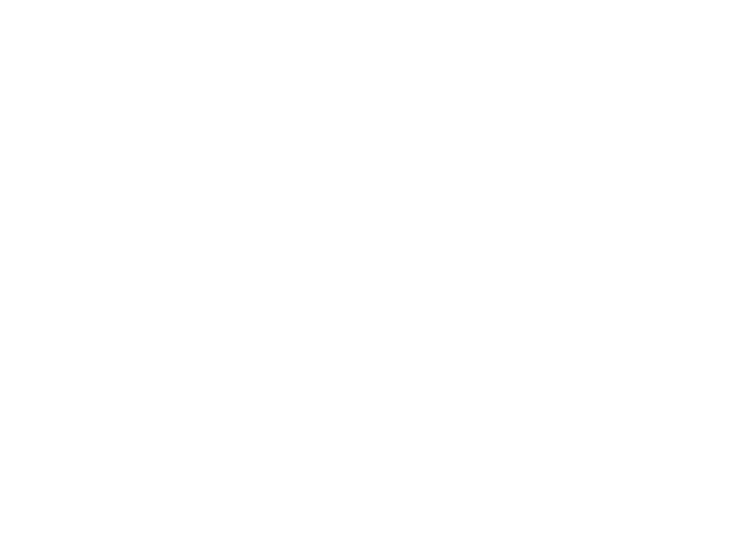
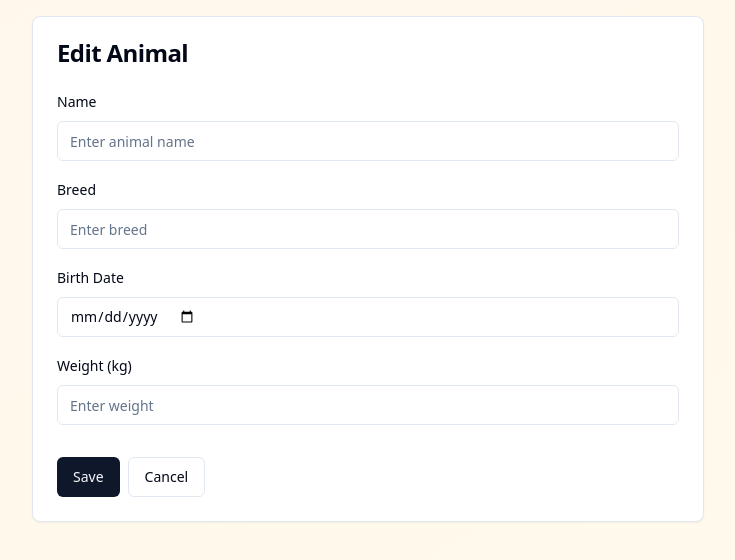
Before and after one commit to KamilBarczyk/PetLog, a React (Vite) app: page /edit-animal/1 in a window 1280 px wide. Before the commit this address had no page. Shown: the top 560 px of the page, without its empty margins (272-1007 px from the left). Built offline with nearby package versions, Linux system fonts and the light colour scheme.

Commit message:
feat(screens): add EditAnimalScreen component

```diff
--- a/src/App.tsx
+++ b/src/App.tsx
@@ -3,6 +3,7 @@
 import AnimalsListScreen from './screens/AnimalsListScreen';
 import AddAnimalScreen from './screens/AddAnimalScreen';
 import AnimalDetailsScreen from './screens/AnimalDetailsScreen';
+import EditAnimalScreen from './screens/EditAnimalScreen';
 
 const App = () => {
   return (
@@ -12,6 +13,7 @@
           <Route path="/" element={<AnimalsListScreen />} />
           <Route path="/add-animal" element={<AddAnimalScreen />} />
           <Route path="/animal/:id" element={<AnimalDetailsScreen />} />
+          <Route path="/edit-animal/:id" element={<EditAnimalScreen />} />
         </Routes>
       </BrowserRouter>
     </AppProvider>
--- a/src/screens/AnimalDetailsScreen.tsx
+++ b/src/screens/AnimalDetailsScreen.tsx
@@ -1,5 +1,5 @@
 import React from 'react';
-import { useParams, useNavigate } from 'react-router-dom';
+import { useParams, useNavigate, Link } from 'react-router-dom';
 import { useApp } from '../context/AppContext';
 import { Button } from '@/components/ui/button';
 import { Card, CardContent, CardHeader, CardTitle } from '@/components/ui/card';
@@ -41,10 +41,13 @@
   return (
     <div className="min-h-screen bg-gradient-to-br from-orange-50 to-amber-50 p-4">
       <div className="max-w-2xl mx-auto">
-        <div className="mb-4">
+        <div className="mb-4 flex gap-2">
           <Button variant="outline" onClick={() => navigate('/')}>
             ← Back
           </Button>
+          <Link to={`/edit-animal/${animal.id}`}>
+            <Button>Edit</Button>
+          </Link>
         </div>
         <Card>
           <CardHeader>
--- /dev/null
+++ b/src/screens/EditAnimalScreen.tsx
@@ -0,0 +1,135 @@
+import React, { useState, useEffect } from 'react';
+import { useParams, useNavigate } from 'react-router-dom';
+import { useApp } from '../context/AppContext';
+import { Button } from '@/components/ui/button';
+import { Card, CardContent, CardHeader, CardTitle } from '@/components/ui/card';
+import { Input } from '@/components/ui/input';
+import { Label } from '@/components/ui/label';
+
+const EditAnimalScreen: React.FC = () => {
+  const { id } = useParams<{ id: string }>();
+  const navigate = useNavigate();
+  const { animals, updateAnimal } = useApp();
+
+  const animal = animals.find(a => a.id === id);
+
+  const [name, setName] = useState('');
+  const [breed, setBreed] = useState('');
+  const [birthDate, setBirthDate] = useState('');
+  const [weight, setWeight] = useState('');
+
+  // Load animal data into form
+  useEffect(() => {
+    if (animal) {
+      setName(animal.name);
+      setBreed(animal.breed);
+      setBirthDate(animal.birthDate.split('T')[0]); // Format date for input
+      setWeight(animal.weight.toString());
+    }
+  }, [animal]);
+
+  const handleSubmit = (e: React.FormEvent) => {
+    e.preventDefault();
+
+    // Basic validation
+    if (!name.trim()) {
+      alert('Name is required');
+      return;
+    }
+    if (!breed.trim()) {
+      alert('Breed is required');
+      return;
+    }
+    if (!birthDate) {
+      alert('Birth date is required');
+      return;
+    }
+    const weightNum = parseFloat(weight);
+    if (isNaN(weightNum) || weightNum <= 0) {
+      alert('Weight must be a positive number');
+      return;
+    }
+
+    if (id) {
+      updateAnimal(id, {
+        name: name.trim(),
+        breed: breed.trim(),
+        birthDate: birthDate,
+        weight: weightNum,
+      });
+      navigate(`/animal/${id}`);
+    }
+  };
+
+  return (
+    <div className="min-h-screen bg-gradient-to-br from-orange-50 to-amber-50 p-4">
+      <div className="max-w-2xl mx-auto">
+        <Card>
+          <CardHeader>
+            <CardTitle>Edit Animal</CardTitle>
+          </CardHeader>
+          <CardContent>
+            <form onSubmit={handleSubmit} className="space-y-4">
+              <div className="space-y-2">
+                <Label htmlFor="name">Name</Label>
+                <Input
+                  id="name"
+                  type="text"
+                  value={name}
+                  onChange={(e) => setName(e.target.value)}
+                  placeholder="Enter animal name"
+                />
+              </div>
+
+              <div className="space-y-2">
+                <Label htmlFor="breed">Breed</Label>
+                <Input
+                  id="breed"
+                  type="text"
+                  value={breed}
+                  onChange={(e) => setBreed(e.target.value)}
+                  placeholder="Enter breed"
+                />
+              </div>
+
+              <div className="space-y-2">
+                <Label htmlFor="birthDate">Birth Date</Label>
+                <Input
+                  id="birthDate"
+                  type="date"
+                  value={birthDate}
+                  onChange={(e) => setBirthDate(e.target.value)}
+                />
+              </div>
+
+              <div className="space-y-2">
+                <Label htmlFor="weight">Weight (kg)</Label>
+                <Input
+                  id="weight"
+                  type="number"
+                  step="0.1"
+                  value={weight}
+                  onChange={(e) => setWeight(e.target.value)}
+                  placeholder="Enter weight"
+                />
+              </div>
+
+              <div className="flex gap-2 pt-4">
+                <Button type="submit">Save</Button>
+                <Button
+                  type="button"
+                  variant="outline"
+                  onClick={() => id ? navigate(`/animal/${id}`) : navigate('/')}
+                >
+                  Cancel
+                </Button>
+              </div>
+            </form>
+          </CardContent>
+        </Card>
+      </div>
+    </div>
+  );
+};
+
+export default EditAnimalScreen;
```
